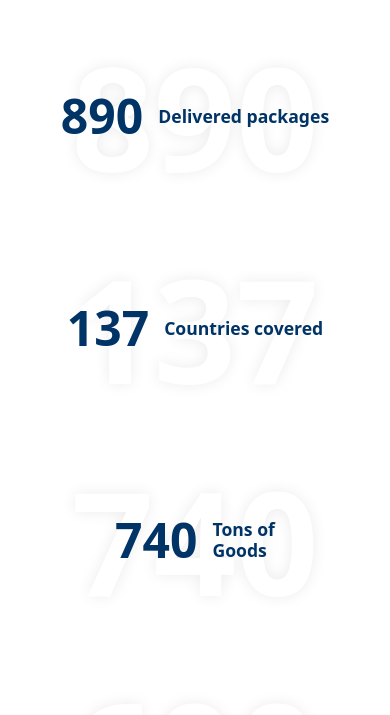
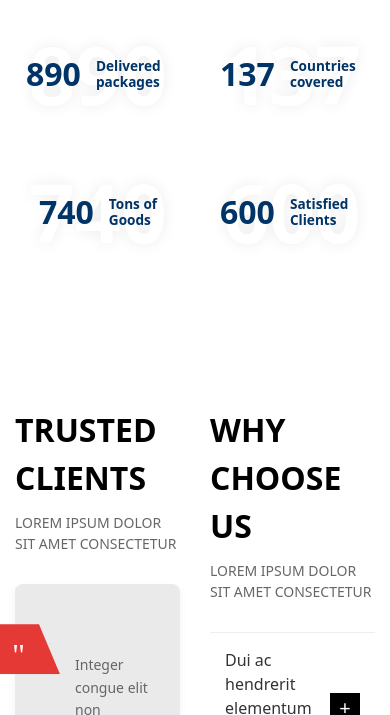
Before and after one commit to Sandeepa-Nilushan/FED-Practical-3, a React (Create React App) app: page / in a window 390 px wide. Shown: the part 2409-3124 px from the top of the page. Built offline with nearby package versions, Linux system fonts and the light colour scheme; the HTML template or start-up script is replaced by a standard one.

Commit message:
Update: stats responsive

```diff
--- a/src/components/Stats/Stats.css
+++ b/src/components/Stats/Stats.css
@@ -1,14 +1,16 @@
 .stats-section {
-  margin-top: 100px;
-  margin-bottom: 100px;
-  padding-top: 30px;
-  padding-bottom: 30px;
+  margin-top: 80px;
+  margin-bottom: 80px;
+  padding-top: 20px;
+  padding-bottom: 20px;
+  padding-left: 0;
+  padding-right: 0;
 }
 
 .stats-container {
   display: flex;
   justify-content: space-between;
-  gap: 80px; /* Increased gap between stats */
+  gap: 80px;
   max-width: 1100px;
   margin: 0 auto;
   position: relative;
@@ -23,6 +25,14 @@
   align-items: center;
   justify-content: center;
   padding: 30px 10px;
+  opacity: 0;
+  transform: translateY(30px);
+  transition: opacity 0.6s ease-out, transform 0.6s ease-out;
+}
+
+.stat-item.animate {
+  opacity: 1;
+  transform: translateY(0);
 }
 
 .background-number {
@@ -30,9 +40,9 @@
   top: 50%;
   left: 50%;
   transform: translate(-50%, -50%);
-  font-size: 9em; /* Reduced from 10em */
+  font-size: 9em;
   color: white;
-  text-shadow: 0 0 15px rgba(0, 0, 0, 0.08); /* Subtle glowing shadow for white text */
+  text-shadow: 0 0 15px rgba(0, 0, 0, 0.08);
   z-index: 0;
   white-space: nowrap;
   line-height: 1;
@@ -48,7 +58,7 @@
 }
 
 .stat-number {
-  font-size: 3em; /* Slightly increased */
+  font-size: 3em;
   font-weight: bold;
   color: #003366;
   margin-right: 15px;
@@ -63,24 +73,99 @@
   line-height: 1.2;
   justify-content: center;
 }
-.stat-item {
-  opacity: 0;
-  transform: translateY(30px);
-  transition: opacity 0.6s ease-out, transform 0.6s ease-out;
+
+/* Responsive styles */
+@media (max-width: 1279px) {
+  .stats-section {
+    padding-left: 1.5rem;
+    padding-right: 1.5rem;
+  }
+
+  .background-number {
+    font-size: 8em;
+  }
+
+  .stat-number {
+    font-size: 2.75em;
+  }
+
+  .stat-label {
+    font-size: 1em;
+  }
 }
 
-.stat-item.animate {
-  opacity: 1;
-  transform: translateY(0);
+@media (max-width: 1023px) {
+  .stats-section {
+    padding-left: 2rem;
+    padding-right: 2rem;
+  }
+
+  .stats-container {
+    gap: 60px;
+  }
+
+  .background-number {
+    font-size: 7em;
+  }
+
+  .stat-number {
+    font-size: 2.5em;
+  }
+
+  .stat-label {
+    font-size: 0.95em;
+  }
 }
 
-/* .stat-item {
-  opacity: 0;
-  transform: translateY(30px);
-  transition: opacity 0.6s ease-out, transform 0.6s ease-out;
-} */
+@media (max-width: 767px) {
+  .stats-section {
+    padding-left: 1.5rem;
+    padding-right: 1.5rem;
+  }
 
-.stat-item.animate {
-  opacity: 1;
-  transform: translateY(0);
+  .stats-container {
+    gap: 40px;
+  }
+
+  .background-number {
+    font-size: 6em;
+  }
+
+  .stat-number {
+    font-size: 2.25em;
+  }
+
+  .stat-label {
+    font-size: 0.9em;
+  }
 }
+
+/* Two per row on smaller screens */
+@media (max-width: 639px) {
+  .stats-section {
+    padding-left: 1rem;
+    padding-right: 1rem;
+  }
+
+  .stats-container {
+    justify-content: center;
+    gap: 30px;
+  }
+
+  .stat-item {
+    flex: 0 0 calc(50% - 15px);
+    min-width: 160px;
+  }
+
+  .background-number {
+    font-size: 5em;
+  }
+
+  .stat-number {
+    font-size: 2em;
+  }
+
+  .stat-label {
+    font-size: 0.85em;
+  }
+}
```
